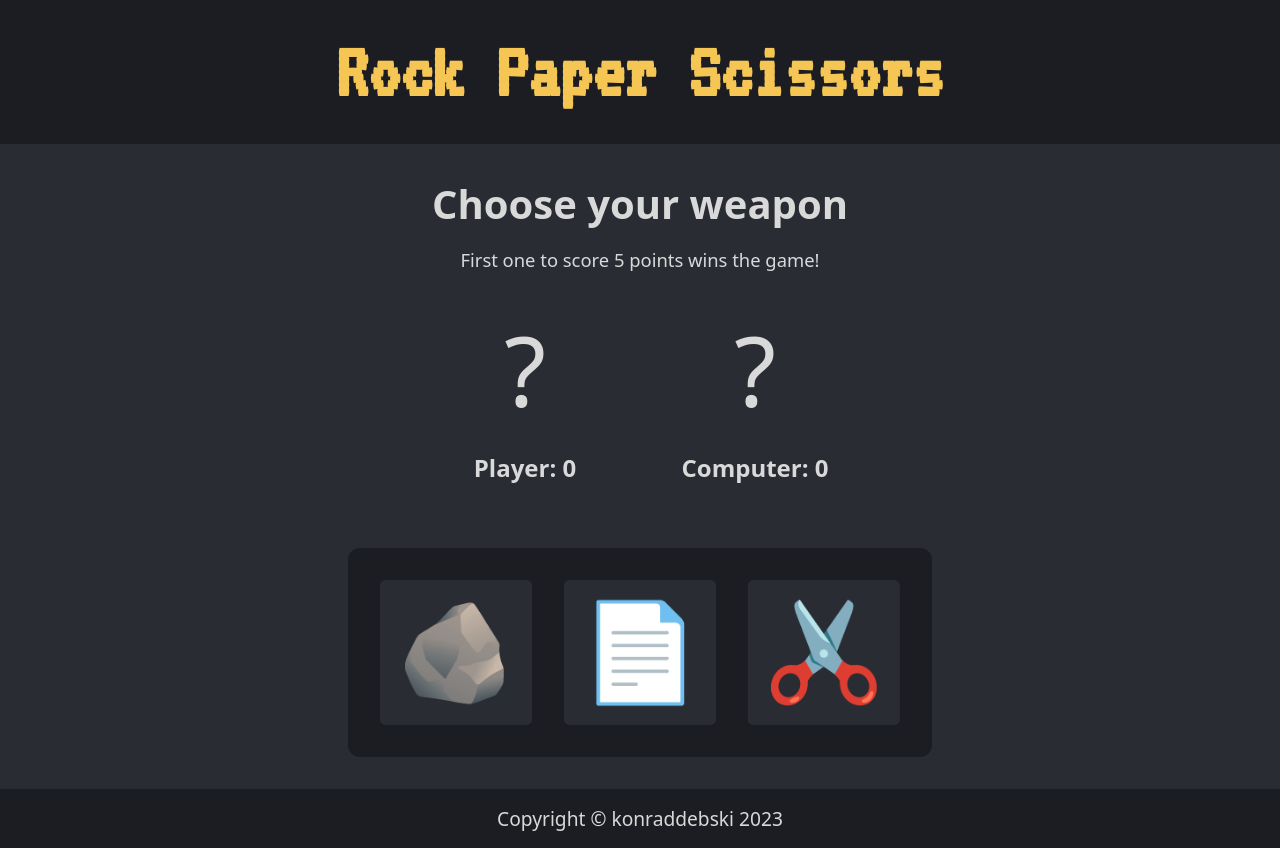
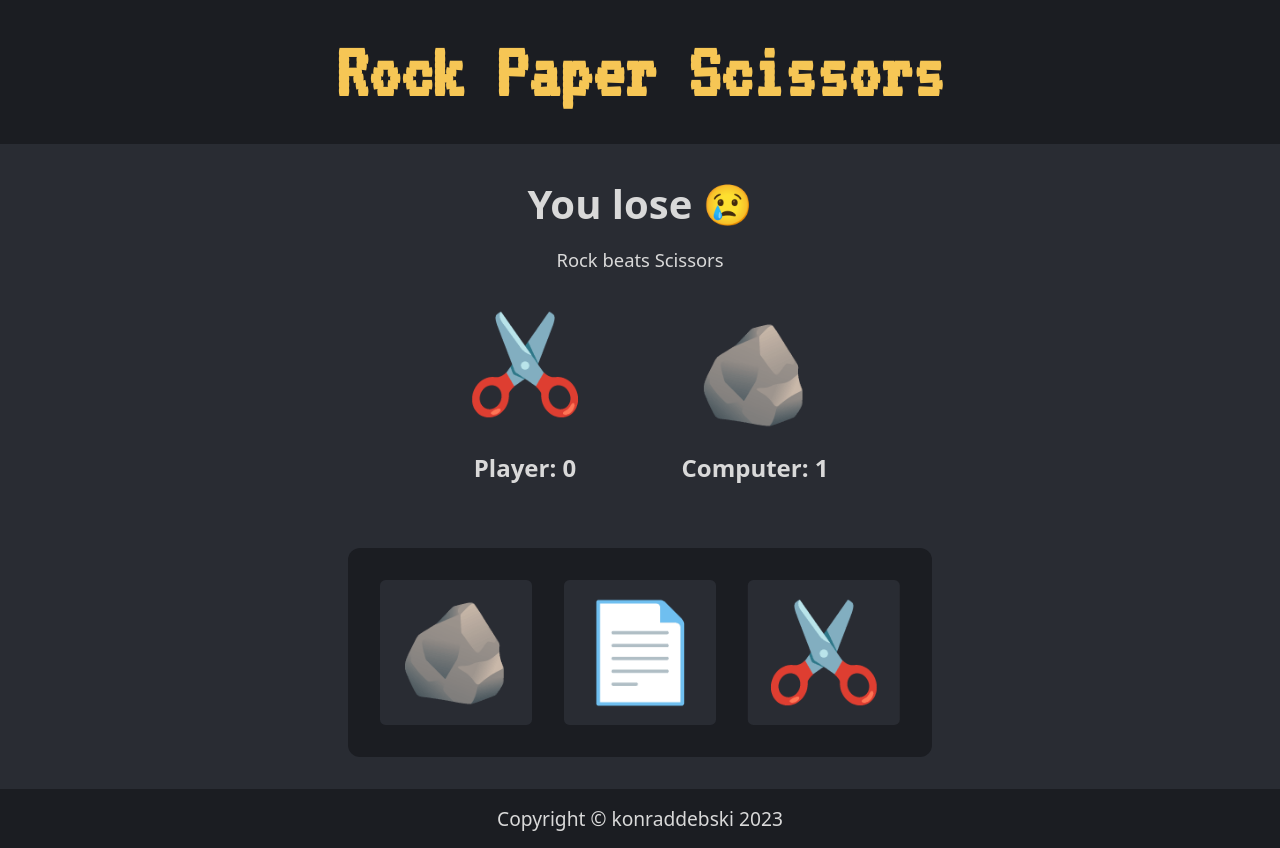
Before and after one commit to DrewnioQ/rock-paper-scissors, a plain HTML site: page index.html in a window 1280 px wide. Both pictures are taken after a click on the button "✂️". Drawn offline with Linux system fonts and the light colour scheme.

Commit message:
Add updateScore and checkRoundWinner functions

```diff
--- a/index.html
+++ b/index.html
@@ -17,8 +17,8 @@
     </header>
     <main class="container content">
       <section class="rules">
-        <h2 class="rules-text">Choose your weapon</h2>
-        <p class="rules-text-small">
+        <h2 class="rules-text" id="roundResultMessage">Choose your weapon</h2>
+        <p class="rules-text-small" id="roundResultExplanation">
           First one to score 5 points wins the game!
         </p>
       </section>
@@ -36,7 +36,7 @@
         <div class="card player">
           <button class="button" id="rockBtn">🪨</button>
           <button class="button" id="paperBtn">📄</button>
-          <button class="button" id="scissorsBtn">✂️</button>
+          <button class="button rotate180" id="scissorsBtn">✂️</button>
         </div>
         <!-- <div class="card computer">
           <div class="button">Rock</div>
--- a/script-ui.js
+++ b/script-ui.js
@@ -6,6 +6,17 @@
 
 // 4. Function game() takes roundNum as an argument. Then it creates a for loop that ends, when roundNum is reached. Each loop prompts user for their choice, generates computer choice and plays a round
 
+const playerScoreText = document.getElementById("playerScore");
+const playerScoreSign = document.getElementById("playerSign");
+
+const computerScoreText = document.getElementById("computerScore");
+const computerScoreSign = document.getElementById("computerSign");
+
+const roundResultMessage = document.getElementById("roundResultMessage");
+const roundResultExplanation = document.getElementById(
+  "roundResultExplanation"
+);
+
 const buttons = document.querySelectorAll(".button");
 buttons.forEach((button) => {
   button.addEventListener("click", () => {
@@ -13,26 +24,30 @@ buttons.forEach((button) => {
   });
 });
 
+let roundNumber = 0;
+let playerScore = 0;
+let computerScore = 0;
+
 const weapons = {
   Rock: {
-    name: "Rock",
     id: "rockBtn",
+    icon: "🪨",
     weakTo: "Paper",
     strongTo: "Scissors",
     strongMsg: "Rock beats Scissors",
     weakMsg: "Paper beats Rock",
   },
   Paper: {
-    name: "Paper",
     id: "paperBtn",
+    icon: "📄",
     weakTo: "Scissors",
     strongTo: "Rock",
     strongMsg: "Paper beats Rock",
     weakMsg: "Scissors beat Paper",
   },
   Scissors: {
-    name: "Scissors",
     id: "scissorsBtn",
+    icon: "✂️",
     weakTo: "Rock",
     strongTo: "Paper",
     strongMsg: "Scissors beats Paper",
@@ -43,19 +58,53 @@ const weapons = {
 function getComputerChoice() {
   const choices = Object.keys(weapons);
   const rndNumber = Math.floor(Math.random() * choices.length);
-  return weapons[choices[rndNumber]].name;
+  return choices[rndNumber];
 }
 
 function getPlayerChoice(button) {
   for (let weapon in weapons) {
     if (weapons[weapon].id === button.id) {
-      return weapons[weapon].name;
+      return weapon;
     }
   }
   return null;
 }
 
+function updateScore(computerChoice, playerChoice) {
+  playerScoreSign.classList.remove("rotate180");
+  computerScoreSign.classList.remove("rotate180");
+
+  if (playerChoice === "Scissors") playerScoreSign.classList.add("rotate180");
+  playerScoreSign.textContent = weapons[playerChoice].icon;
+  playerScoreText.textContent = `Player: ${playerScore}`;
+
+  if (computerChoice === "Scissors")
+    computerScoreSign.classList.add("rotate180");
+  computerScoreSign.textContent = weapons[computerChoice].icon;
+  computerScoreText.textContent = `Computer: ${computerScore}`;
+}
+
+function checkRoundWinner(computerChoice, playerChoice) {
+  if (weapons[playerChoice].strongTo === computerChoice) {
+    roundResultMessage.textContent = `You win 😃`;
+    roundResultExplanation.textContent = `${weapons[playerChoice].strongMsg}`;
+    playerScore++;
+  }
+  if (weapons[playerChoice].weakTo === computerChoice) {
+    roundResultMessage.textContent = `You lose 😢`;
+    roundResultExplanation.textContent = `${weapons[playerChoice].weakMsg}`;
+    computerScore++;
+  }
+  if (playerChoice === computerChoice) {
+    roundResultMessage.textContent = `TIE 🤨`;
+    roundResultExplanation.textContent = `Keep playing!`;
+  }
+}
+
 function playRound(button) {
   const computerChoice = getComputerChoice();
   const playerChoice = getPlayerChoice(button);
+
+  checkRoundWinner(computerChoice, playerChoice);
+  updateScore(computerChoice, playerChoice);
 }
--- a/styles.css
+++ b/styles.css
@@ -115,7 +115,7 @@ button {
   gap: 2rem;
 }
 
-#scissorsBtn {
+.rotate180 {
   transform: rotate(180deg);
   margin-right: 0;
 }
```
